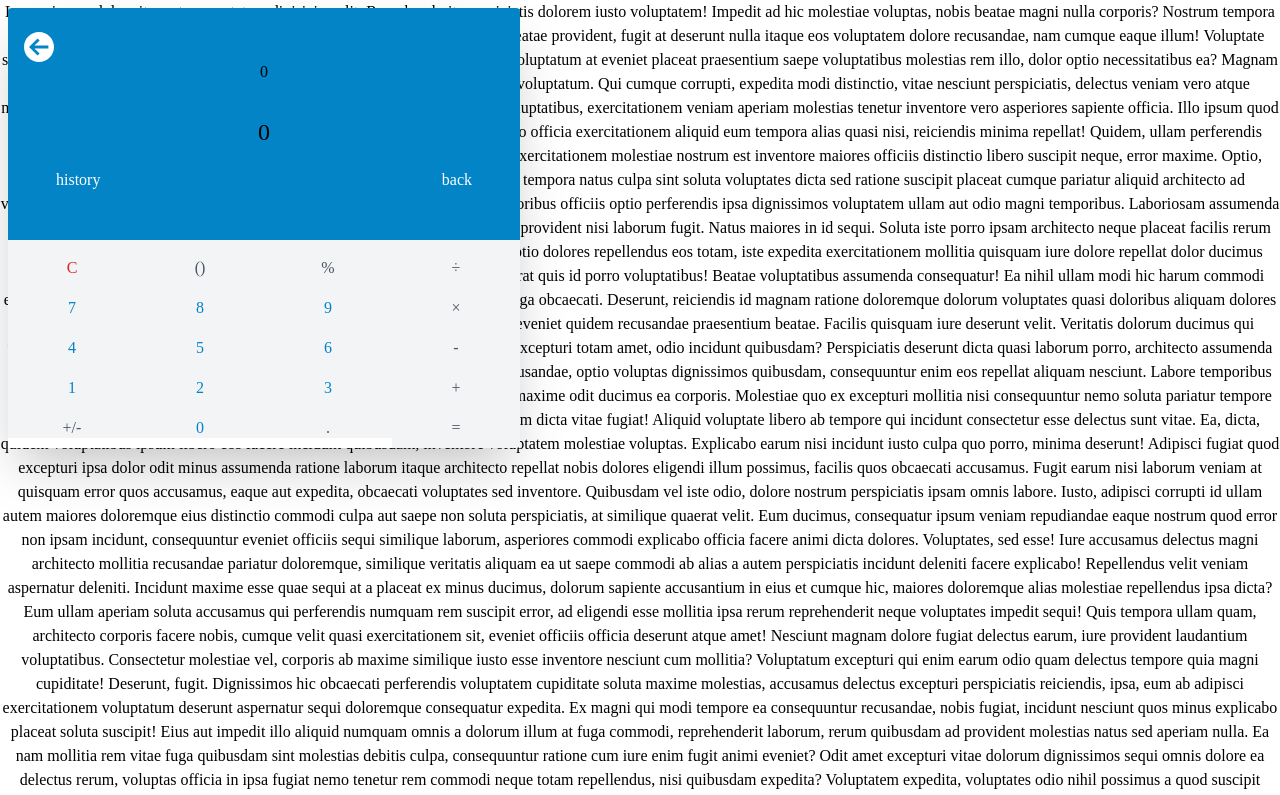
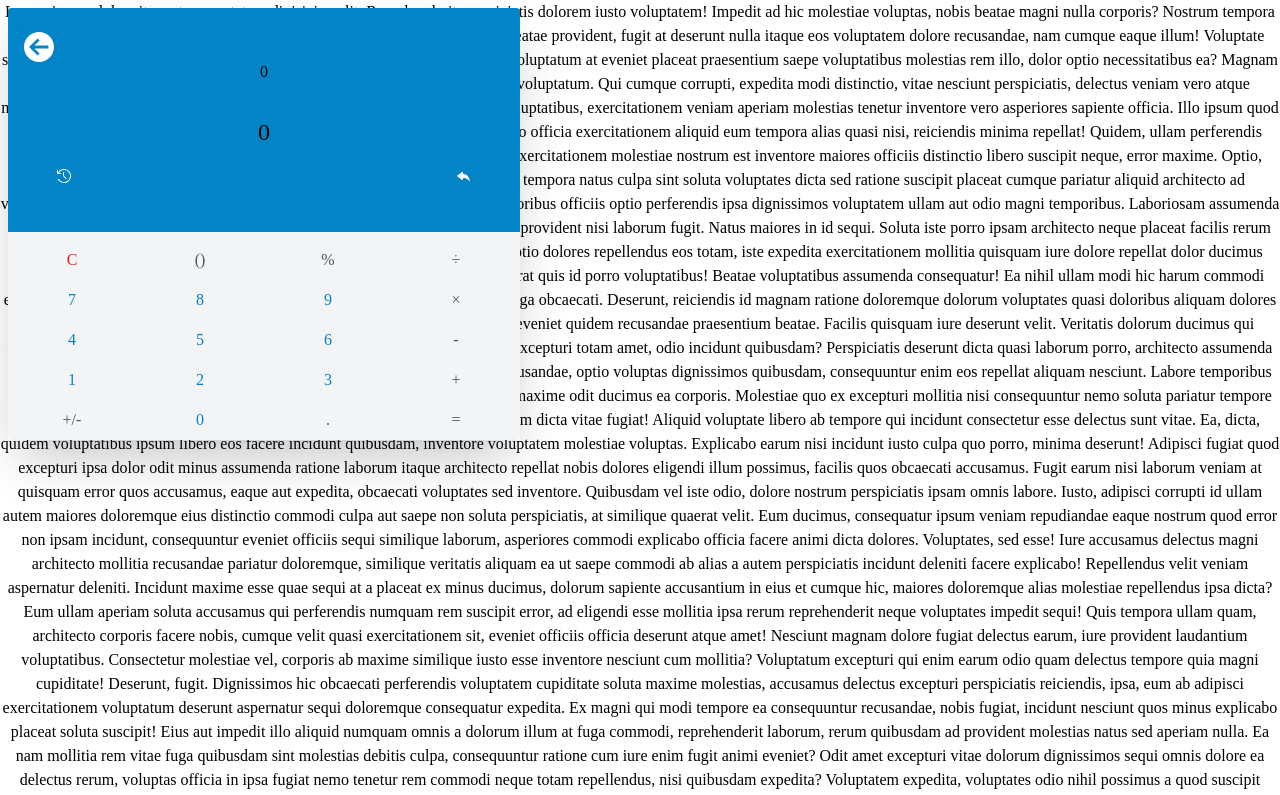
Before and after one commit to SeifEleslam/calculator, a React (Create React App) app: page / in a window 1280 px wide. Shown: the top 795 px of the page. Built offline with nearby package versions, Linux system fonts and the light colour scheme; a web font is replaced by a local one.

Commit message:
history is now visible, but there are some errors that need fix

```diff
--- a/package.json
+++ b/package.json
@@ -13,6 +13,7 @@
     "@types/react-dom": "^18.0.6",
     "react": "^18.2.0",
     "react-dom": "^18.2.0",
+    "react-icons": "^4.4.0",
     "react-scripts": "5.0.1",
     "typescript": "^4.8.2",
     "web-vitals": "^2.1.4"
--- a/src/Calc.tsx
+++ b/src/Calc.tsx
@@ -1,5 +1,7 @@
 /* eslint-disable no-new-func */
 import React, { useState, useEffect } from "react";
+import { VscHistory } from "react-icons/vsc";
+import { BsFillReplyFill } from "react-icons/bs";
 
 export default function Calc() {
   const [state, setState] = useState<{
@@ -27,15 +29,16 @@ export default function Calc() {
     note: false,
   });
 
-  const [hst, setHst] = useState<{
-    hst: typeof state[];
+  const [hist, setHist] = useState<{
+    histList: typeof state[];
+    showed: string[];
   }>({
-    hst: [],
+    histList: [],
+    showed: [],
   });
 
   const [total, setTotal] = useState({
     showed: [""],
-    hidden: [""],
   });
   const IDs = [
     "C",
@@ -63,6 +66,7 @@ export default function Calc() {
   const maintainClick = (val: string) => {
     if (val === "C") clear();
     else if (val === "history") toggleHistory();
+    else if (val === "clearHistory") clearHistory();
     else if (val === "backspace") backspace();
     else if (val === "=") equal();
     else if (!isNaN(Number(val))) addDigit(val);
@@ -73,19 +77,26 @@ export default function Calc() {
     else addOp(val);
   };
 
+  const clearHistory = () => {
+    setHist({
+      histList: [],
+      showed: [],
+    });
+  };
+
   const toggleHistory = () => {
     const hist = document.getElementById("hist");
     const btn = document.getElementById("toggleHist");
 
     if (hist && view.menu === true) {
-      hist.classList.replace("-bottom-[0px]", "-bottom-[150px]");
+      hist.classList.replace("-bottom-[0px]", "-bottom-[160px]");
       if (btn) btn.classList.remove("rotate-180");
       setView((prev) => ({
         ...prev,
         menu: false,
       }));
     } else if (hist && view.menu === false) {
-      hist.classList.replace("-bottom-[150px]", "-bottom-[0px]");
+      hist.classList.replace("-bottom-[160px]", "-bottom-[0px]");
       if (btn) btn.classList.add("rotate-180");
       setView((prev) => ({
         ...prev,
@@ -135,6 +146,11 @@ export default function Calc() {
       percentLevel,
       count,
     }));
+  };
+
+  const loadHist = (val: typeof state) => {
+    setState(val);
+    console.log(val)
   };
 
   const clear = () => {
@@ -422,20 +438,30 @@ export default function Calc() {
     let { results } = state;
     const maintained = maintainPercent();
     results = doMath(maintained, state.ops);
-    if (results !== undefined) {
+    if (total.showed.join("") !== "" && results !== undefined) {
       setState((prev) => ({
         ...prev,
         results: strip(results!),
       }));
     }
-    results !== undefined
-      ? (document.getElementById("result")!.innerHTML =
-          strip(results).toString())
-      : invaildFormat();
+    if (
+      total.showed.join("") !== results?.toString() &&
+      results !== undefined
+    ) {
+      setHist({
+        histList: [...hist.histList, { ...state, results }],
+        showed: [...hist.showed, total.showed.join("")],
+      });
+    }
   }
 
   useEffect(() => {
     let total: string[] = [];
+    if (state.results !== undefined) {
+      document.getElementById("result")!.innerHTML = strip(
+        state.results
+      ).toString();
+    }
     for (let i = 0; i < state.digits.length; i++) {
       total.push(state.digits[i]);
       if (state.ops[i] !== undefined) {
@@ -452,7 +478,7 @@ export default function Calc() {
     if (total.showed.join("") === "")
       document.getElementById("input")!.innerHTML = "0";
     else document.getElementById("input")!.innerHTML = total.showed.join("");
-  }, [total.showed]);
+  }, [total]);
 
   return (
     <div>
@@ -496,7 +522,7 @@ export default function Calc() {
       >
         <Screen click={maintainClick} />
         <Buttons ids={IDs} click={maintainClick} />
-        <History />
+        <History hist={hist} post={loadHist} click={maintainClick} />
       </div>
     </div>
   );
@@ -522,17 +548,17 @@ const Screen = (props: screenProps) => {
           onClick={() => {
             click("history");
           }}
-          className="duration-200 text-white p-2 hover:shadow-lg active:shadow-lg"
+          className="duration-200 text-white p-2 hover:text-gray-300 active:text-gray-500"
         >
-          history
+          <VscHistory />
         </button>
         <button
           onClick={() => {
             click("backspace");
           }}
-          className="text-white p-2 hover:shadow-lg active:shadow-lg"
+          className="duration-200 text-white p-2 hover:text-gray-300 active:text-gray-500"
         >
-          back
+          <BsFillReplyFill />
         </button>
       </div>
     </div>
@@ -552,20 +578,56 @@ interface Props {
   click: (id: string) => void;
 }
 
-type hstProps = {};
+type histProps = {
+  hist: {
+    histList: {
+      digits: string[];
+      ops: string[];
+      results: number | undefined;
+      curr: number;
+      count: number;
+      startLevelIndex: number[];
+      endLevelIndex: number[];
+      percentLevel: number[];
+    }[];
+    showed: string[];
+  };
+  post: (val: {
+    digits: string[];
+    ops: string[];
+    results: number | undefined;
+    curr: number;
+    count: number;
+    startLevelIndex: number[];
+    endLevelIndex: number[];
+    percentLevel: number[];
+  }) => void;
+  click: (id: string) => void;
+};
 
-const History = (props: hstProps) => {
+const History = (props: histProps) => {
+  const { hist, post, click } = props;
   return (
-    <div id="hist" className="duration-200 p-2 bg-white absolute left-0 -bottom-[150px] h-40 w-3/4 shadow-xl">
-      <div className="text-left h-3/4 overflow-y-auto">
-        <div className="w-full leading-10">
-          <p>string</p>
-        </div>
-        <div className="w-full leading-10 mb-3">
-          <p>results</p>
-        </div>
+    <div
+      id="hist"
+      className="duration-200 p-2 bg-white absolute left-0 -bottom-[160px] h-40 w-3/4 shadow-xl"
+    >
+      <div className="text-left h-3/4 overflow-y-auto m-1">
+        {hist.histList.map((histo, i) => (
+          <div key={i} onClick={() => post(histo)} className="duration-200 cursor-pointer p-3 rounded hover:bg-gray-300">
+            <div className="w-full leading-10">
+              <p>{hist.showed[i]}</p>
+            </div>
+            <div className="w-full text-sky-600 leading-10">
+              <p>= {histo.results ?? 0}</p>
+            </div>
+          </div>
+        ))}
       </div>
-      <button className="m-0 p-2 text-white rounded-full duration-200 bg-sky-600 hover:text-white active:bg-sky-600 active:text-white">
+      <button
+        onClick={() => click("clearHistory")}
+        className="m-0 p-2 text-white rounded-full duration-200 bg-sky-600 hover:text-white active:bg-sky-600 active:text-white"
+      >
         Clear
       </button>
     </div>
```
Also changed, not shown: 1 other file (tests, documents, lock files or other folders).
